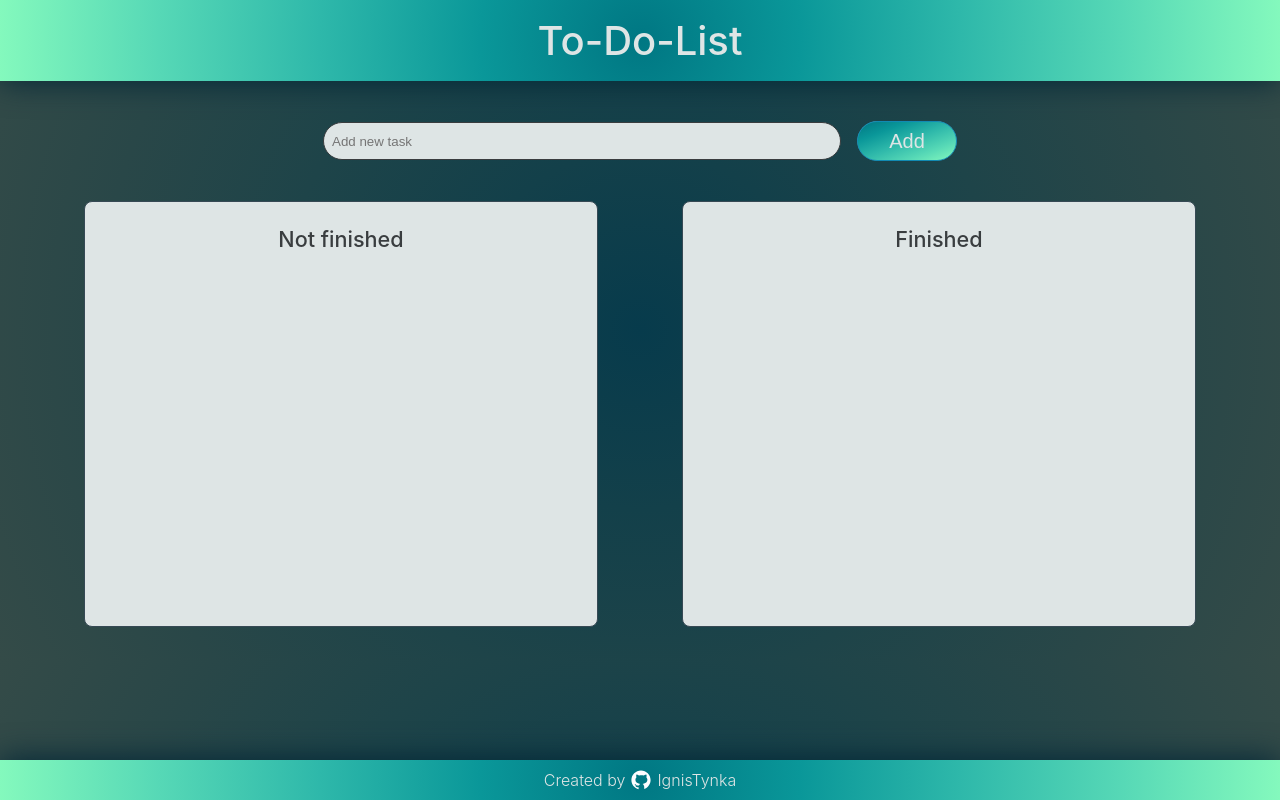
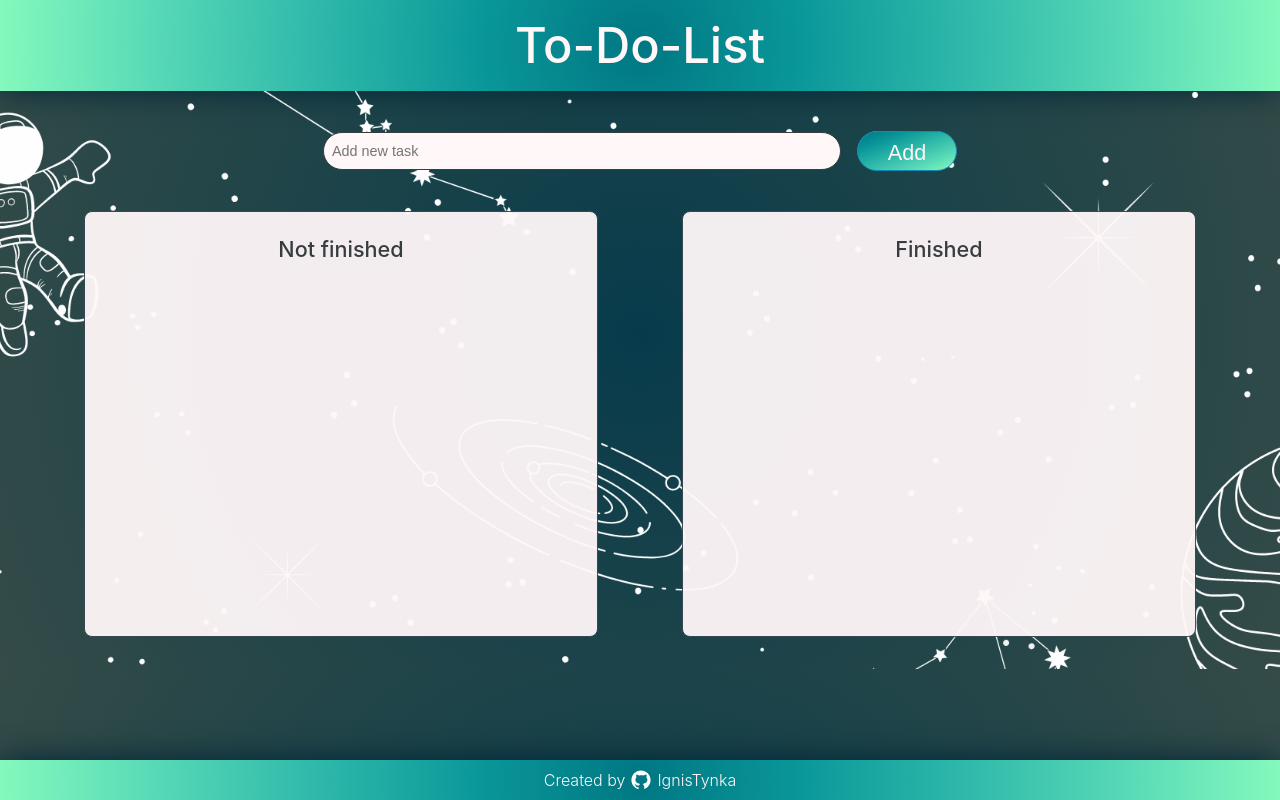
Before and after one commit to IgnisTynka/To-Do-List, a React (Create React App) app: page / in a window 1280 px wide. Built offline with nearby package versions, Linux system fonts and the light colour scheme.

Commit message:
Finished

```diff
--- a/src/App.css
+++ b/src/App.css
@@ -12,7 +12,7 @@ body{
 
 .App-header {
     background-image: radial-gradient(circle, #007783, #0a9799, #2eb8aa, #56d8b6, #84f9bd);
-    color: #DEE5E5;
+    color: #FFF7F8;
     box-shadow: 0 0 2em 0 #002535;
     display: flex;
     justify-content: center;
@@ -23,10 +23,14 @@ body{
 
 h1{
     font-weight: 500;
-    font-size: 2.5rem;
+    font-size: 3.05rem;
 }
 
 .App-body{
+    background: url(background_space_image.png);
+    background-size: cover;
+    background-repeat: no-repeat;
+    background-position: center;
     display: flex;
     flex-direction: column;
     justify-content: center;
@@ -50,7 +54,9 @@ h1{
     border: 1px solid #393d3f;
     border-radius: 2rem;
     margin: 0.5rem 0.5rem;
-    background-color: #DEE5E5;
+    background-color: #FFF7F8;
+    color: #393d3f;
+    font-size: 0.9rem;
 }
 
 #btn{
@@ -63,8 +69,9 @@ h1{
     border-radius: 2rem;
     margin: 0.5rem 0.5rem;
     background-image: linear-gradient(to right bottom, #007783, #0a9799, #2eb8aa, #56d8b6, #84f9bd);
-    color: #DEE5E5;
-    font-size: 1.25rem;
+    color: #FFF7F8;
+    font-size: 1.35rem;
+    font-weight: 500;
 }
 
 #btn:hover{
@@ -72,7 +79,7 @@ h1{
 }
 #btn:active{
     background-color: #118AB2;
-    color: #DEE5E5;
+    color: #FFF7F8;
 }
 
 .App-body_tasklist{
@@ -85,7 +92,8 @@ h1{
 }
 
 .App-body_tasklist_notfinished, .App-body_tasklist_finished{
-    background-color: #DEE5E5;
+    background-color: #FFF7F8;
+    opacity: 95%;
     width: 40%;
     display: flex;
     flex-direction: column;
@@ -132,7 +140,7 @@ h3{
 
 .checkbox{
     appearance: none;
-    background-color: #DEE5E5;
+    background-color: #FFF7F8;
     margin: 0;
     font: inherit;
     color: currentColor;
@@ -155,7 +163,7 @@ h3{
 
 .App-footer{
     background-image: radial-gradient(circle, #007783, #0a9799, #2eb8aa, #56d8b6, #84f9bd);
-    color: #DEE5E5;
+    color: #FFF7F8;
     box-shadow: 0 0 2em 0 #002535;
     width: 100%;
     display: flex;
@@ -175,19 +183,19 @@ img{
     width: 1.5rem;
     height: 1.5rem;
     margin: 0rem 0.25rem 0rem 0.25rem;
-    color: #DEE5E5;
+    color: #FFF7F8;
 }
 
-::-webkit-scrollbar {
+.App-body ::-webkit-scrollbar {
     width: 20px;
   }
 
-  ::-webkit-scrollbar-track {
+.App-body ::-webkit-scrollbar-track {
     box-shadow: inset 0 0 5px grey;
     border-radius: 10px;
   }
 
-  ::-webkit-scrollbar-thumb {
+.App-body ::-webkit-scrollbar-thumb {
     background: #007783;
     border-radius: 10px;
   }
--- a/src/App.js
+++ b/src/App.js
@@ -1,7 +1,8 @@
-import React, { useEffect } from 'react';
+import React from 'react';
 import { useState} from 'react';
 import './App.css';
 import github from'./github.svg';
+
 
 function App() {
   const [ArrayOfTasks, setArrayOfTasks] = useState([]);
```
Also changed, not shown: src/background_space_image.png (added).
